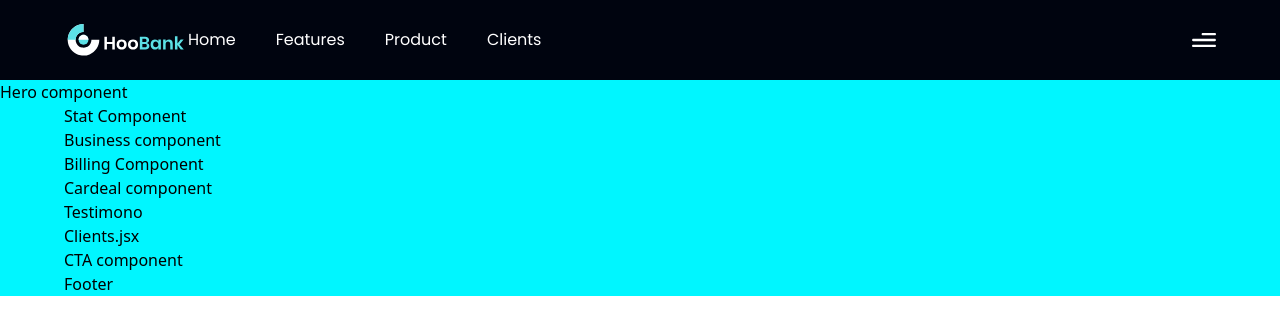
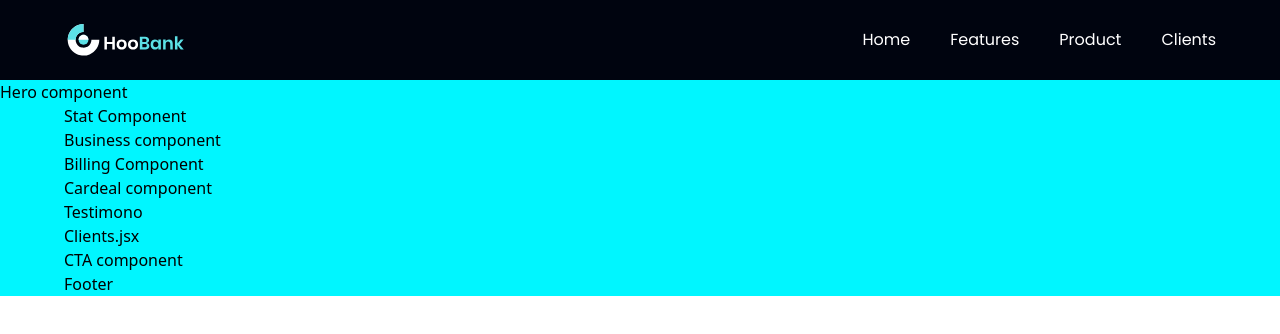
Before and after one commit to waleokeofficial/Modern-bank-app-React, a React (Vite) app in the folder modern-bank-react-app/: page / in a window 1280 px wide. Shown: the top 334 px of the page. Built offline with nearby package versions, Linux system fonts and the light colour scheme.

Commit message:
Navbar corrected. Done. 99%

```diff
--- a/modern-bank-react-app/src/components/Navbar.jsx
+++ b/modern-bank-react-app/src/components/Navbar.jsx
@@ -1,15 +1,3 @@
-// import React from 'react'
-
-// const Navbar =()=> {
-//     return (
-//         <div>
-//             Navbar component
-//         </div>
-//     )
-// }
-
-// export default Navbar
-
 import { logo, close, menu } from '../assets';
 import {navLinks} from '../constants'
 import { useState } from 'react';
@@ -21,23 +9,25 @@ const Navbar =()=> {
         <nav className='w-full py-6 flex justify-between items-center flex-1 navbar'>
             <img src={logo} alt="hubobank" className="w-[124px] h-[32px]"/>
 
-            <ul className='list-none sm:flex hidden justify-between items-center'>
+            <ul className='list-none sm:flex hidden justify-end items-center flex-1'>
                 {navLinks.map((navigg, index) => (
-                    <li className={`font-poppins font-normal cursor-pointer text-white text-[16px] ${index === navLinks.length - 1 ? 'mr-0' : 'mr-10'}`} key={navigg.id} >
-                        <a href={`#${navigg.id}`}>{navigg.title}</a>
+                    <li key={navigg.id} className={`font-poppins font-normal cursor-pointer text-white text-[16px] ${index === navLinks.length - 1 ? 'mr-0' : 'mr-10'}`} key={navigg.id} >
+                        <a href={`#${navigg.id}`}>
+                            {navigg.title}
+                        </a>
                     </li>
                 ))}
             </ul>
 
-            <div className="sm:none flex flex-1 justify-end items-center">
-                    <img className='w-[24px] h-[24px] object-contain' src={toggle ? close : menu} alt="menu" onClick={()=> setToggle((prev) => (!prev))} />
+             <div className="sm:hidden flex flex-1 justify-end items-center">
+                    <img className='w-[24px] h-[24px] object-contain' src={toggle ? close : menu} alt="menu" onClick={()=> setToggle((prev) => !prev)} />
             </div>
 
             <div className=
-            {`${toggle ? 'flex' : 'hidden'} sidebar p-5 top-20 right-0 bg-black-gradient mx-2 my-4 rounded-xl absolute min-w-[140px]`}>
-                <ul className='list-none flex flex-col flex-1 column justify-between items-center'>
+            {`${toggle ? 'flex' : 'hidden'} sidebar p-6  top-20 right-0 bg-black-gradient my-2 mx-4 rounded-xl absolute min-w-[140px]`}>
+                <ul className='list-none flex flex-col flex-1 column justify-end items-center'>
                 {navLinks.map((navigg, index) => (
-                    <li className={`font-poppins font-normal cursor-pointer text-white text-[16px] ${index === navLinks.length - 1 ? 'mr-0' : 'mb-4'}`} key={navigg.id} >
+                    <li key={navigg.id} className={`font-poppins font-normal cursor-pointer text-white text-[16px] ${index === navLinks.length - 1 ? 'mr-0' : 'mb-4'}`} key={navigg.id} >
                         <a href={`#${navigg.id}`}>{navigg.title}</a>
                     </li>
                 ))}
```
